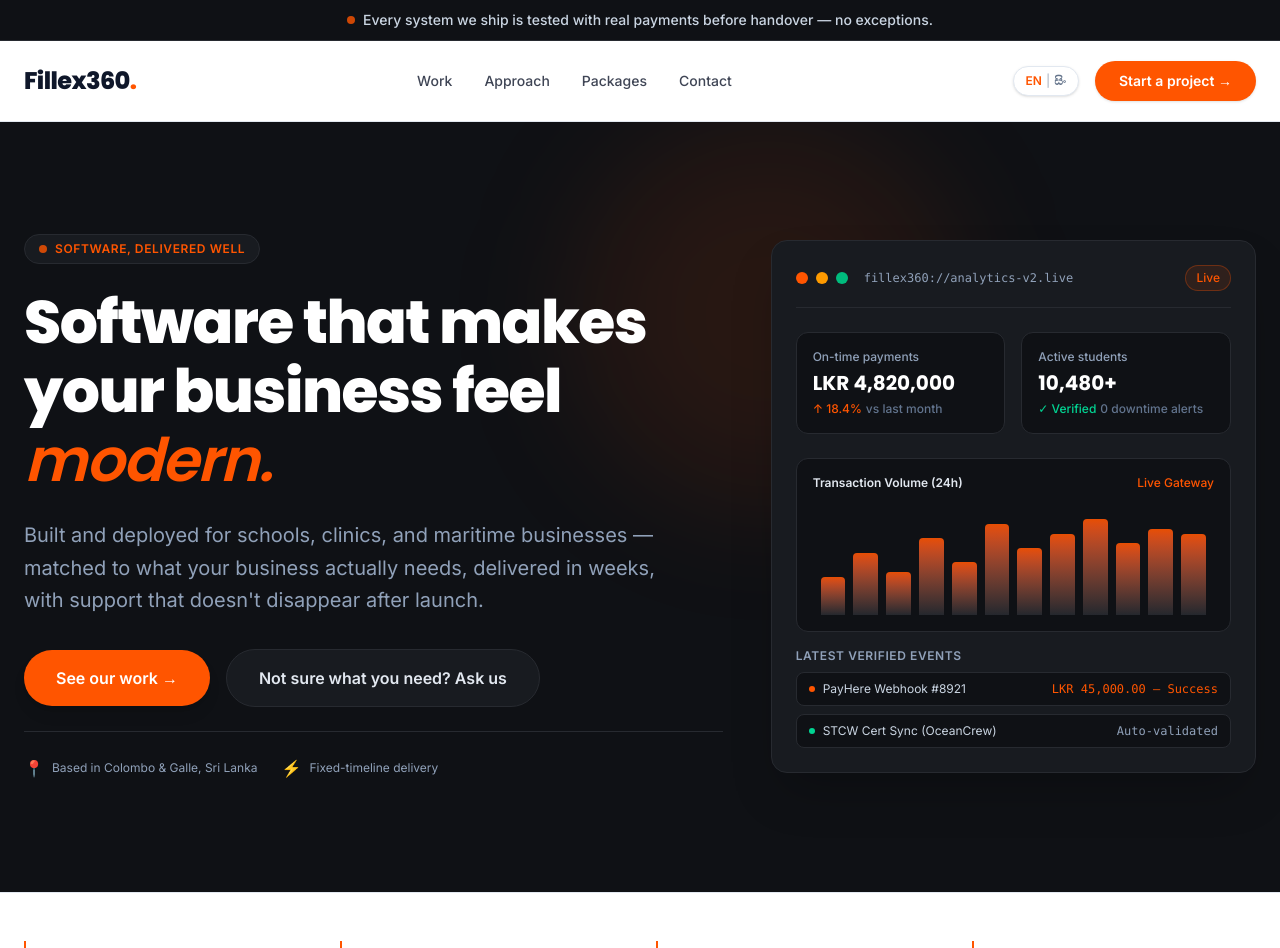
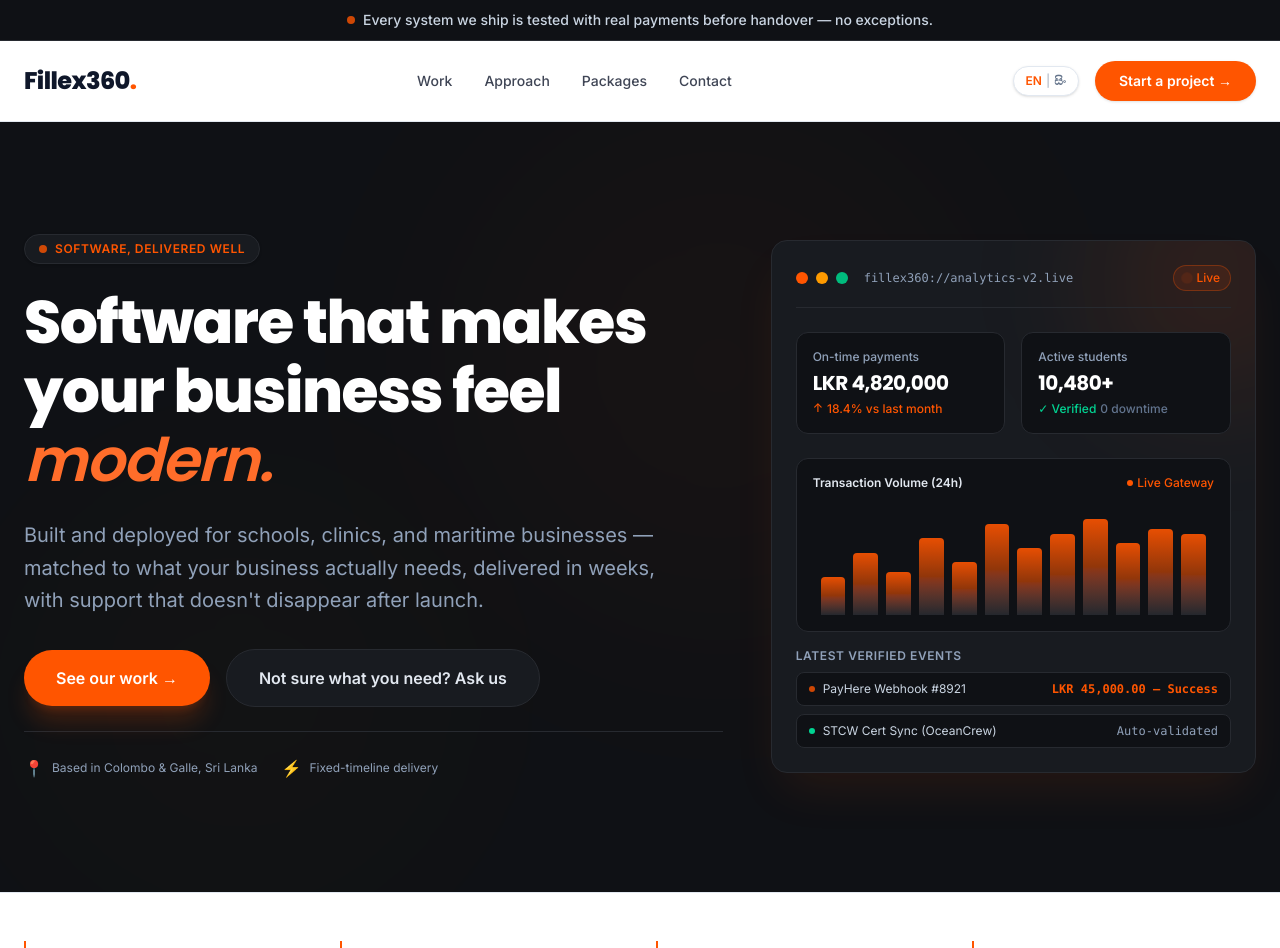
Before and after one commit to Thanuja47/fillex360-website, a Next.js app: page / in a window 1280 px wide. Shown: the top 948 px of the page. Built offline with nearby package versions, Linux system fonts and the light colour scheme.

Commit message:
Add premium micro-animations: ambient glows, spring reveals, hover lifts, bar chart bounce

```diff
--- a/components/DashboardMockup.tsx
+++ b/components/DashboardMockup.tsx
@@ -8,53 +8,67 @@ export default function DashboardMockup() {
 
   return (
     <motion.div
-      initial={{ opacity: 0, y: 20 }}
-      animate={{ opacity: 1, y: 0 }}
-      transition={{ duration: 0.6, delay: 0.2 }}
-      className={`bg-dark-card rounded-2xl p-6 shadow-2xl border border-dark-border text-slate-200 relative overflow-hidden ${fontClass}`}
+      initial={{ opacity: 0, y: 30, scale: 0.96 }}
+      animate={{ opacity: 1, y: 0, scale: 1 }}
+      transition={{ duration: 0.7, delay: 0.2, ease: [0.21, 0.47, 0.32, 0.98] }}
+      whileHover={{ y: -6, transition: { duration: 0.3 } }}
+      className={`bg-dark-card rounded-2xl p-6 shadow-2xl shadow-orange/10 border border-dark-border text-slate-200 relative overflow-hidden group ${fontClass}`}
     >
+      {/* Background Subtle Gradient Pulse */}
+      <div className="absolute -right-20 -top-20 w-60 h-60 bg-orange/10 rounded-full blur-3xl pointer-events-none group-hover:bg-orange/20 transition-all duration-500" />
+
       {/* Top Header Mockup */}
-      <div className="flex items-center justify-between border-b border-dark-border pb-4 mb-6">
+      <div className="flex items-center justify-between border-b border-dark-border pb-4 mb-6 relative z-10">
         <div className="flex items-center gap-2">
-          <div className="w-3 h-3 rounded-full bg-orange" />
-          <div className="w-3 h-3 rounded-full bg-amber-500" />
-          <div className="w-3 h-3 rounded-full bg-emerald-500" />
+          <motion.div whileHover={{ scale: 1.2 }} className="w-3 h-3 rounded-full bg-orange cursor-pointer" />
+          <motion.div whileHover={{ scale: 1.2 }} className="w-3 h-3 rounded-full bg-amber-500 cursor-pointer" />
+          <motion.div whileHover={{ scale: 1.2 }} className="w-3 h-3 rounded-full bg-emerald-500 cursor-pointer" />
           <span className="ml-2 text-xs font-mono text-slate-400">
             fillex360://analytics-v2.live
           </span>
         </div>
         <div className="flex items-center gap-2">
-          <span className="text-xs bg-orange/10 border border-orange/30 px-2.5 py-1 rounded-full text-orange font-medium">
+          <span className="text-xs bg-orange/10 border border-orange/30 px-2.5 py-1 rounded-full text-orange font-medium flex items-center gap-1.5">
+            <span className="w-1.5 h-1.5 rounded-full bg-orange animate-ping" />
             {t.dashboard.live}
           </span>
         </div>
       </div>
 
       {/* Metrics Row */}
-      <div className="grid grid-cols-2 gap-4 mb-6">
-        <div className="bg-dark p-4 rounded-xl border border-dark-border">
+      <div className="grid grid-cols-2 gap-4 mb-6 relative z-10">
+        <motion.div
+          whileHover={{ scale: 1.02 }}
+          className="bg-dark p-4 rounded-xl border border-dark-border hover:border-orange/40 transition-all duration-300"
+        >
           <div className="text-xs text-slate-400 mb-1 font-medium">{t.dashboard.onTimePayments}</div>
-          <div className="text-xl font-bold font-display text-white">LKR 4,820,000</div>
+          <div className="text-xl font-bold font-display text-white tracking-tight">LKR 4,820,000</div>
           <div className="text-xs text-orange mt-1 flex items-center gap-1 font-medium">
-            <span>↑ 18.4%</span>
-            <span className="text-slate-500">vs last month</span>
+            <span className="animate-bounce">↑</span>
+            <span>18.4% vs last month</span>
           </div>
-        </div>
-        <div className="bg-dark p-4 rounded-xl border border-dark-border">
+        </motion.div>
+        <motion.div
+          whileHover={{ scale: 1.02 }}
+          className="bg-dark p-4 rounded-xl border border-dark-border hover:border-emerald-500/40 transition-all duration-300"
+        >
           <div className="text-xs text-slate-400 mb-1 font-medium">{t.dashboard.activeStudents}</div>
-          <div className="text-xl font-bold font-display text-white">10,480+</div>
+          <div className="text-xl font-bold font-display text-white tracking-tight">10,480+</div>
           <div className="text-xs text-emerald-400 mt-1 flex items-center gap-1 font-medium">
             <span>✓ Verified</span>
-            <span className="text-slate-500">0 downtime alerts</span>
+            <span className="text-slate-500">0 downtime</span>
           </div>
-        </div>
+        </motion.div>
       </div>
 
       {/* Visual Bar Chart */}
-      <div className="bg-dark p-4 rounded-xl border border-dark-border mb-4">
+      <div className="bg-dark p-4 rounded-xl border border-dark-border mb-4 relative z-10">
         <div className="flex justify-between items-center mb-3">
           <span className="text-xs font-semibold text-slate-200">Transaction Volume (24h)</span>
-          <span className="text-xs text-orange font-medium">Live Gateway</span>
+          <span className="text-xs text-orange font-medium flex items-center gap-1">
+            <span className="w-1.5 h-1.5 rounded-full bg-orange" />
+            Live Gateway
+          </span>
         </div>
         <div className="flex items-end gap-2 h-28 pt-4 justify-between px-2">
           {[40, 65, 45, 80, 55, 95, 70, 85, 100, 75, 90, 85].map((height, i) => (
@@ -62,32 +76,47 @@ export default function DashboardMockup() {
               key={i}
               initial={{ height: 0 }}
               animate={{ height: `${height}%` }}
-              transition={{ duration: 0.5, delay: 0.1 * i }}
-              className="w-full bg-gradient-to-t from-dark-border to-orange rounded-t-sm opacity-90 hover:opacity-100 transition-opacity"
+              transition={{
+                duration: 0.8,
+                delay: 0.3 + 0.05 * i,
+                ease: [0.34, 1.56, 0.64, 1],
+              }}
+              whileHover={{ scaleY: 1.1, backgroundColor: "#FF5500" }}
+              className="w-full bg-gradient-to-t from-dark-border via-orange/60 to-orange rounded-t-sm opacity-90 transition-all duration-200 cursor-pointer"
             />
           ))}
         </div>
       </div>
 
       {/* Recent Activity Log */}
-      <div className="space-y-2">
+      <div className="space-y-2 relative z-10">
         <div className="text-xs font-semibold text-slate-400 uppercase tracking-wider mb-2">
           Latest Verified Events
         </div>
-        <div className="flex items-center justify-between text-xs bg-dark px-3 py-2 rounded-lg border border-dark-border">
+        <motion.div
+          initial={{ opacity: 0, x: -10 }}
+          animate={{ opacity: 1, x: 0 }}
+          transition={{ delay: 0.8 }}
+          className="flex items-center justify-between text-xs bg-dark px-3 py-2 rounded-lg border border-dark-border hover:border-orange/30 transition-colors"
+        >
           <span className="text-slate-300 flex items-center gap-2">
-            <span className="w-1.5 h-1.5 rounded-full bg-orange" />
+            <span className="w-1.5 h-1.5 rounded-full bg-orange animate-pulse" />
             PayHere Webhook #8921
           </span>
-          <span className="font-mono text-orange">LKR 45,000.00 — Success</span>
-        </div>
-        <div className="flex items-center justify-between text-xs bg-dark px-3 py-2 rounded-lg border border-dark-border">
+          <span className="font-mono text-orange font-semibold">LKR 45,000.00 — Success</span>
+        </motion.div>
+        <motion.div
+          initial={{ opacity: 0, x: -10 }}
+          animate={{ opacity: 1, x: 0 }}
+          transition={{ delay: 0.9 }}
+          className="flex items-center justify-between text-xs bg-dark px-3 py-2 rounded-lg border border-dark-border hover:border-emerald-500/30 transition-colors"
+        >
           <span className="text-slate-300 flex items-center gap-2">
             <span className="w-1.5 h-1.5 rounded-full bg-emerald-400" />
             STCW Cert Sync (OceanCrew)
           </span>
           <span className="font-mono text-slate-400">Auto-validated</span>
-        </div>
+        </motion.div>
       </div>
     </motion.div>
   );
--- a/components/Hero.tsx
+++ b/components/Hero.tsx
@@ -10,47 +10,94 @@ export default function Hero() {
 
   return (
     <section className={`py-20 md:py-28 bg-dark text-white overflow-hidden relative ${fontClass}`}>
-      {/* Background radial glow */}
-      <div className="absolute top-0 right-1/4 w-96 h-96 bg-orange/10 rounded-full blur-3xl pointer-events-none" />
+      {/* Dynamic Animated Ambient Background Glows */}
+      <motion.div
+        animate={{
+          scale: [1, 1.2, 1],
+          opacity: [0.15, 0.25, 0.15],
+          x: [0, 30, 0],
+          y: [0, -20, 0],
+        }}
+        transition={{ duration: 8, repeat: Infinity, ease: "easeInOut" }}
+        className="absolute top-0 right-1/4 w-[500px] h-[500px] bg-orange/20 rounded-full blur-[120px] pointer-events-none"
+      />
+      <motion.div
+        animate={{
+          scale: [1, 1.15, 1],
+          opacity: [0.08, 0.18, 0.08],
+        }}
+        transition={{ duration: 10, repeat: Infinity, ease: "easeInOut", delay: 2 }}
+        className="absolute bottom-0 left-10 w-[400px] h-[400px] bg-amber-500/10 rounded-full blur-[100px] pointer-events-none"
+      />
 
       <div className="max-w-7xl mx-auto px-6 grid grid-cols-1 lg:grid-cols-12 gap-12 items-center relative z-10">
         {/* Left Content */}
+        <div className="lg:col-span-7 space-y-6">
           <motion.div
-          initial={{ opacity: 0, x: -20 }}
-          animate={{ opacity: 1, x: 0 }}
-          transition={{ duration: 0.6 }}
-          className="lg:col-span-7 space-y-6"
+            initial={{ opacity: 0, y: 15 }}
+            animate={{ opacity: 1, y: 0 }}
+            transition={{ duration: 0.5 }}
+            className="inline-flex items-center gap-2 px-3.5 py-1.5 rounded-full bg-dark-card border border-dark-border text-orange text-xs font-semibold uppercase tracking-wider shadow-sm"
           >
-          <div className="inline-flex items-center gap-2 px-3.5 py-1.5 rounded-full bg-dark-card border border-dark-border text-orange text-xs font-semibold uppercase tracking-wider">
             <span className="w-2 h-2 rounded-full bg-orange animate-pulse" />
             {t.hero.eyebrow}
-          </div>
+          </motion.div>
 
-          <h1 className="font-display font-extrabold text-4xl sm:text-5xl lg:text-6xl tracking-tight text-white leading-[1.15]">
+          <motion.h1
+            initial={{ opacity: 0, y: 25 }}
+            animate={{ opacity: 1, y: 0 }}
+            transition={{ duration: 0.6, delay: 0.1 }}
+            className="font-display font-extrabold text-4xl sm:text-5xl lg:text-6xl tracking-tight text-white leading-[1.15]"
+          >
             {t.hero.headlinePre}
-            <span className="text-orange italic font-semibold">{t.hero.headlineHighlight}</span>
-          </h1>
+            <motion.span
+              animate={{ color: ["#FF5500", "#FF7733", "#FF5500"] }}
+              transition={{ duration: 4, repeat: Infinity }}
+              className="text-orange italic font-semibold inline-block"
+            >
+              {t.hero.headlineHighlight}
+            </motion.span>
+          </motion.h1>
 
-          <p className="text-lg md:text-xl text-slate-400 max-w-2xl leading-relaxed font-normal">
+          <motion.p
+            initial={{ opacity: 0, y: 25 }}
+            animate={{ opacity: 1, y: 0 }}
+            transition={{ duration: 0.6, delay: 0.2 }}
+            className="text-lg md:text-xl text-slate-400 max-w-2xl leading-relaxed font-normal"
+          >
             {t.hero.sub}
-          </p>
+          </motion.p>
 
-          <div className="pt-2 flex flex-col sm:flex-row gap-4 items-stretch sm:items-center">
+          <motion.div
+            initial={{ opacity: 0, y: 25 }}
+            animate={{ opacity: 1, y: 0 }}
+            transition={{ duration: 0.6, delay: 0.3 }}
+            className="pt-2 flex flex-col sm:flex-row gap-4 items-stretch sm:items-center"
+          >
+            <motion.div whileHover={{ scale: 1.03 }} whileTap={{ scale: 0.98 }}>
               <Link
                 href="/contact"
-              className="inline-flex items-center justify-center px-8 py-4 rounded-full bg-orange text-white font-bold text-base hover:bg-orange-hover transition-all duration-200 shadow-lg hover:shadow-orange/20 text-center"
+                className="inline-flex items-center justify-center px-8 py-4 rounded-full bg-orange text-white font-bold text-base hover:bg-orange-hover transition-all duration-200 shadow-xl shadow-orange/20 hover:shadow-orange/30 text-center w-full sm:w-auto"
               >
                 {t.hero.cta1}
               </Link>
+            </motion.div>
+            <motion.div whileHover={{ scale: 1.03 }} whileTap={{ scale: 0.98 }}>
               <Link
                 href="/contact"
-              className="inline-flex items-center justify-center px-8 py-4 rounded-full bg-dark-card text-slate-200 border border-dark-border font-semibold text-base hover:bg-dark-border transition-all duration-200 text-center"
+                className="inline-flex items-center justify-center px-8 py-4 rounded-full bg-dark-card text-slate-200 border border-dark-border font-semibold text-base hover:bg-dark-border transition-all duration-200 text-center w-full sm:w-auto"
               >
                 {t.hero.cta2}
               </Link>
-          </div>
+            </motion.div>
+          </motion.div>
 
-          <div className="pt-6 border-t border-dark-border flex items-center gap-6 text-xs text-slate-400">
+          <motion.div
+            initial={{ opacity: 0 }}
+            animate={{ opacity: 1 }}
+            transition={{ duration: 0.8, delay: 0.5 }}
+            className="pt-6 border-t border-dark-border flex flex-wrap items-center gap-6 text-xs text-slate-400"
+          >
             <div className="flex items-center gap-2">
               <span className="text-orange font-bold text-base">📍</span>
               <span>Based in Colombo & Galle, Sri Lanka</span>
@@ -59,8 +106,8 @@ export default function Hero() {
               <span className="text-orange font-bold text-base">⚡</span>
               <span>Fixed-timeline delivery</span>
             </div>
+          </motion.div>
         </div>
-        </motion.div>
 
         {/* Right Dashboard Visual */}
         <div className="lg:col-span-5">
```
Also changed, not shown: components/ProjectCard.tsx (+9 -8 lines), components/Spotlight.tsx (+43 -18 lines). Lines whose indentation alone changed are shown as unchanged.
